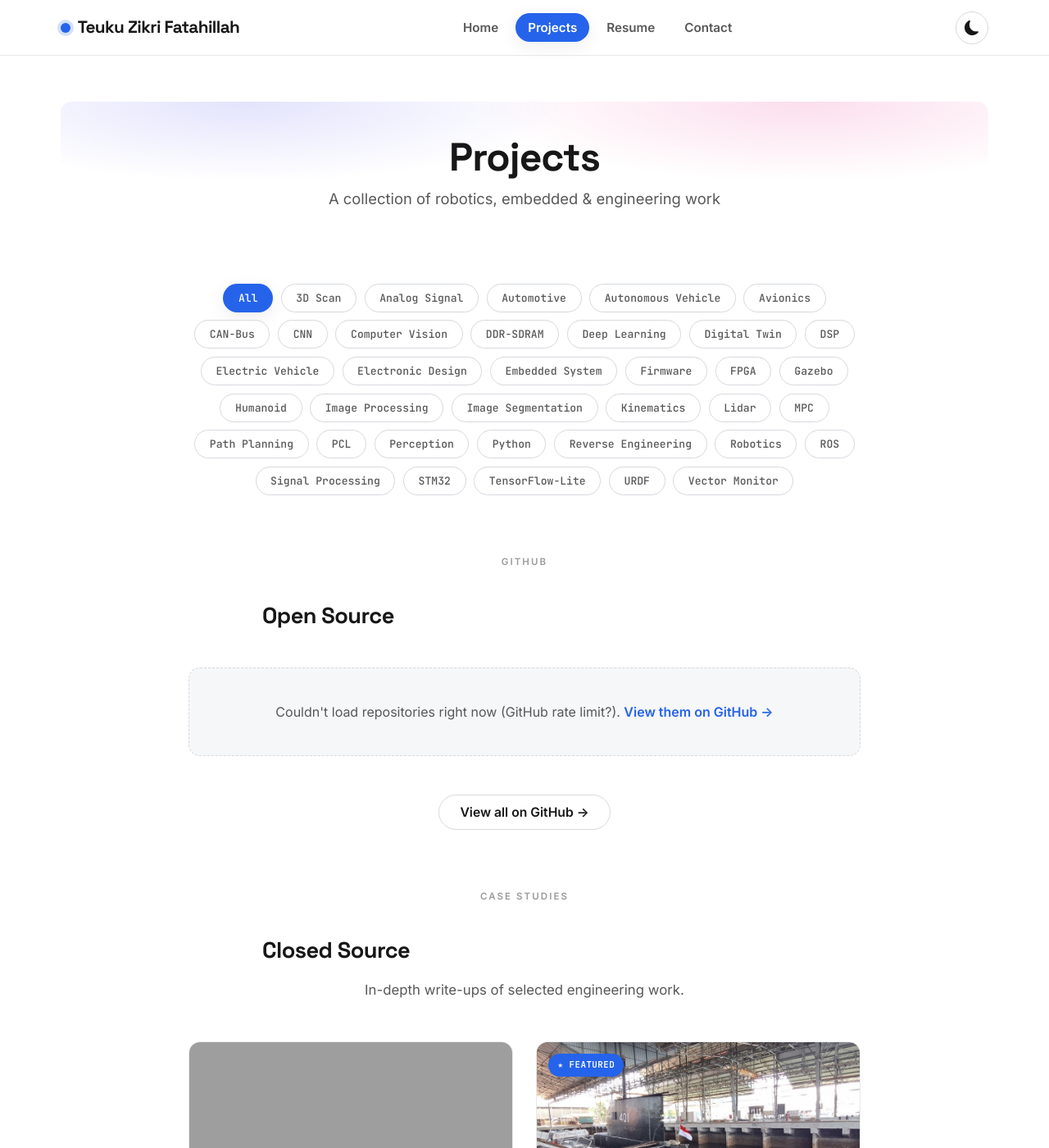
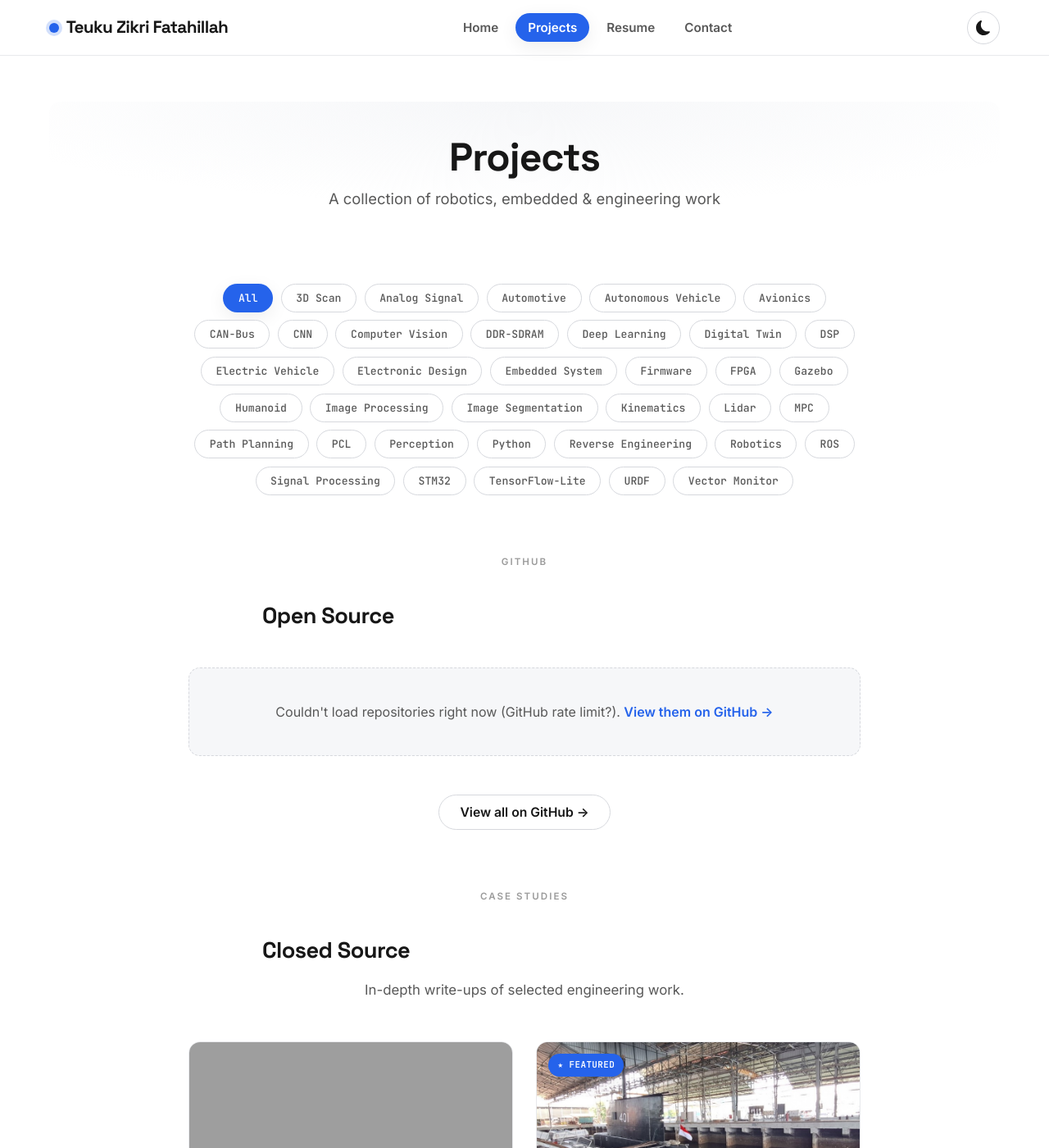
Before and after one commit to tzf230201/tzf230201.github.io, a Jekyll site: the page built from projects.md, in a window 1280 px wide and 1400 px high. Shown: the whole window at 82% size. Built offline with Jekyll 4.4.1, drawn with Linux system fonts in a browser that asks for light colours; grey boxes are pictures that could not be loaded.

Commit message:
Neutralize remaining gradients; improve responsive grids
Page header and game card lose colored gradient washes (neutral now).
Grids use auto-fill with min(100%,280px) so landscape phones/tablets get
multiple columns and portrait stays single; fluid container padding and a
slightly wider max width.

Co-Authored-By: Claude Opus 4.8 <noreply@anthropic.com>

```diff
--- a/assets/css/style.css
+++ b/assets/css/style.css
@@ -47,7 +47,7 @@
     --font-body: 'Inter', -apple-system, BlinkMacSystemFont, 'Segoe UI', Roboto, sans-serif;
     --font-mono: 'JetBrains Mono', 'SFMono-Regular', Consolas, monospace;
 
-    --maxw: 1180px;
+    --maxw: 1240px;
 }
 
 [data-theme="dark"] {
@@ -130,7 +130,7 @@ h1, h2, h3, h4 {
 .container {
     max-width: var(--maxw);
     margin: 0 auto;
-    padding: 0 1.5rem;
+    padding: 0 clamp(1.1rem, 3.5vw, 2.5rem);
 }
 
 /* ---------- Gradient text helper ---------- */
@@ -671,7 +671,7 @@ h1, h2, h3, h4 {
    ============================================================ */
 .projects-grid {
     display: grid;
-    grid-template-columns: repeat(auto-fill, minmax(320px, 1fr));
+    grid-template-columns: repeat(auto-fill, minmax(min(100%, 280px), 1fr));
     gap: 1.75rem;
     margin-top: 1rem;
 }
@@ -816,7 +816,7 @@ h1, h2, h3, h4 {
 
 .repo-grid {
     display: grid;
-    grid-template-columns: repeat(auto-fill, minmax(300px, 1fr));
+    grid-template-columns: repeat(auto-fill, minmax(min(100%, 280px), 1fr));
     gap: 1.25rem;
 }
 
@@ -918,9 +918,7 @@ h1, h2, h3, h4 {
     position: relative;
     border-radius: var(--radius-lg);
     border: 1px solid var(--border);
-    background:
-        radial-gradient(120% 120% at 50% 0%, color-mix(in srgb, var(--primary) 12%, transparent), transparent 55%),
-        var(--surface);
+    background: var(--surface);
     overflow: hidden;
     box-shadow: var(--shadow);
 }
@@ -1173,9 +1171,7 @@ h1, h2, h3, h4 {
     position: absolute;
     inset: 0;
     z-index: -1;
-    background:
-        radial-gradient(50% 80% at 20% 0%, rgba(99,102,241,0.18), transparent 70%),
-        radial-gradient(50% 80% at 80% 0%, rgba(236,72,153,0.18), transparent 70%);
+    background: radial-gradient(85% 100% at 50% 0%, var(--bg-alt), transparent 72%);
 }
 .page-header h1 {
     font-size: clamp(2rem, 5vw, 3rem);
@@ -1507,7 +1503,6 @@ h1, h2, h3, h4 {
     .hero-stats { gap: 1.75rem; }
     .hero-actions { flex-direction: column; align-items: stretch; }
     .hero-actions .btn { width: 100%; }
-    .projects-grid { grid-template-columns: 1fr; }
 }
 
 @media (prefers-reduced-motion: reduce) {
```
